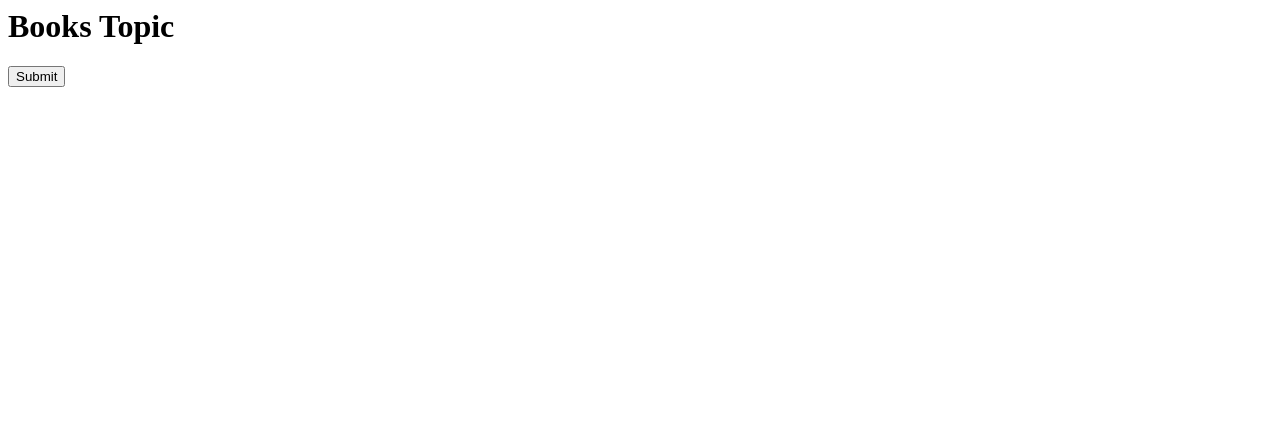
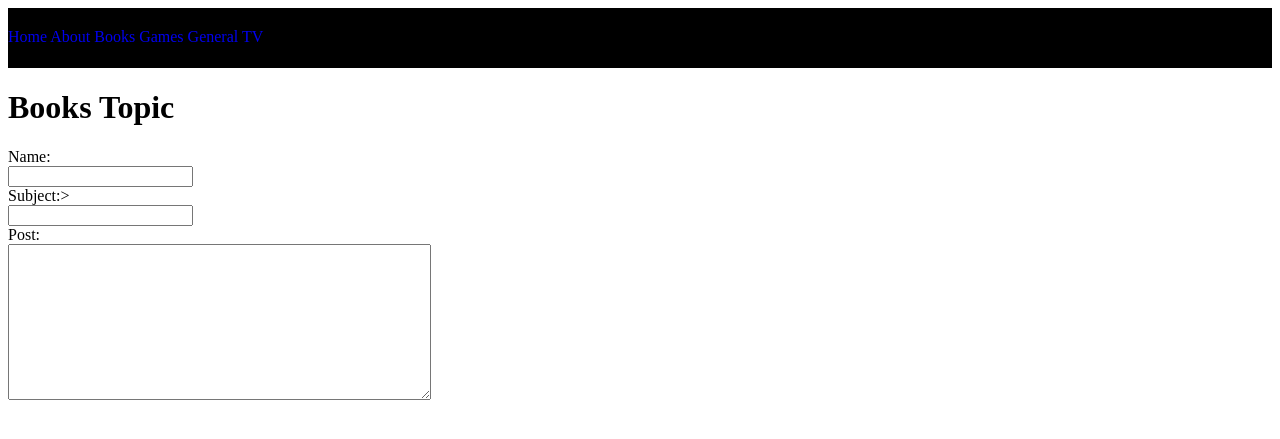
Before and after one commit to MagmaOverlord/FirstForum, a Flask app: template templates/books.html in a window 1280 px wide. Shown: the top 439 px of the page. Run offline with Flask 2, Linux system fonts and the light colour scheme; the template is opened without the code that fills it, so the values that code supplies are empty.

Commit message:
Added possibility to post - need to write code do display

```diff
--- a/app.py
+++ b/app.py
@@ -2,6 +2,11 @@ import flask
 from flask import request
 
 app = flask.Flask(__name__)
+
+generalP = []
+gamesP = []
+tvP = []
+booksP = []
 
 @app.route('/')
 def home():
@@ -11,6 +16,22 @@ def home():
 def about():
     return flask.render_template('about.html')
 
+@app.route('/books')
+def books():
+    return flask.render_template('books.html')
+
+@app.route('/games')
+def games():
+    return flask.render_template('games.html')
+
+@app.route('/general')
+def general():
+    return flask.render_template('general.html')
+
+@app.route('/tv')
+def tv():
+    return flask.render_template('tv.html')
+
 @app.route('/post')
 def post():
     return flask.render_template('post.html')
--- a/templates/about.html
+++ b/templates/about.html
@@ -3,6 +3,5 @@
 
 <h1>About</h1>
 <p>This is a basic blog site for blogging. Crazy, right?</p>
-<p>Hello there!</p>
 
 {% endblock %}
--- a/templates/books.html
+++ b/templates/books.html
@@ -1,4 +1,10 @@
+{% extends "post.html" %}
+{% block header %}
+
 <h1>Books Topic</h1>
+{% endblock %}
 
+{% block button %}
+<button onclick="send('/books')">Submit</button>
 
-<button onclick="send('/books')">Submit</button>
+{% endblock %}
--- a/templates/index.html
+++ b/templates/index.html
@@ -5,10 +5,14 @@
     <link rel="stylesheet" href="static/style.css" />
   </head>
   <body>
-    <div id="nav">
-        <a href="/">Home</a>
-        <a href="/about">About</a>
-    </div>
+      <div id="nav">
+          <a href="/">Home</a>
+          <a href="/about">About</a>
+          <a href="/books">Books</a>
+          <a href="/games">Games</a>
+          <a href="/general">General</a>
+          <a href="/tv">TV</a>
+      </div>
     {% block content %}
     <h1>Welcome to My Blog!</h1>
     {% endblock %}
--- a/templates/post.html
+++ b/templates/post.html
@@ -1,4 +1,7 @@
-
+{% extends "index.html" %}
+{% block content %}
+{% block header %}
+{% endblock %}
 
 <!--Posts should go here-->
 
@@ -15,3 +18,4 @@
   <br />
   <!--Button should go here-->
 </div>
+{% endblock %}
```
Also changed, not shown: templates/games.html (+7 -2 lines), templates/general.html (+7 -1 lines), templates/tv.html (+6 -2 lines).
